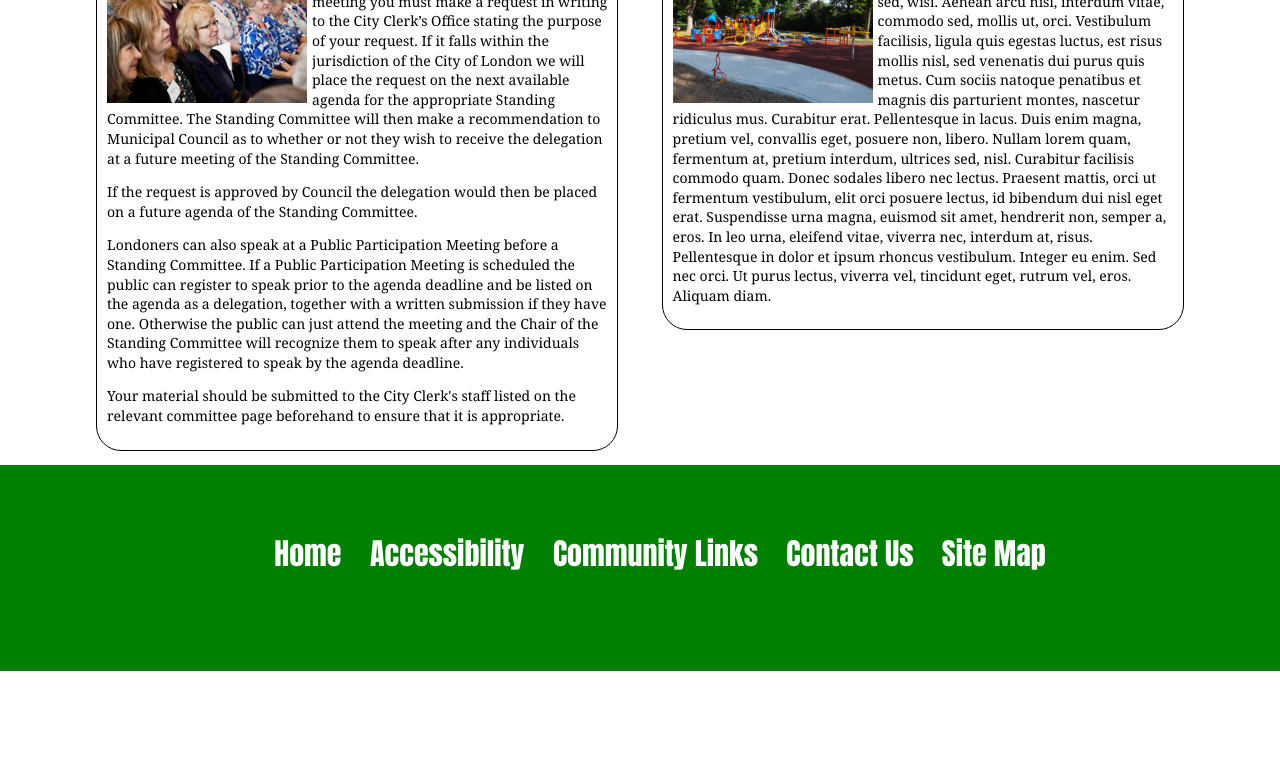
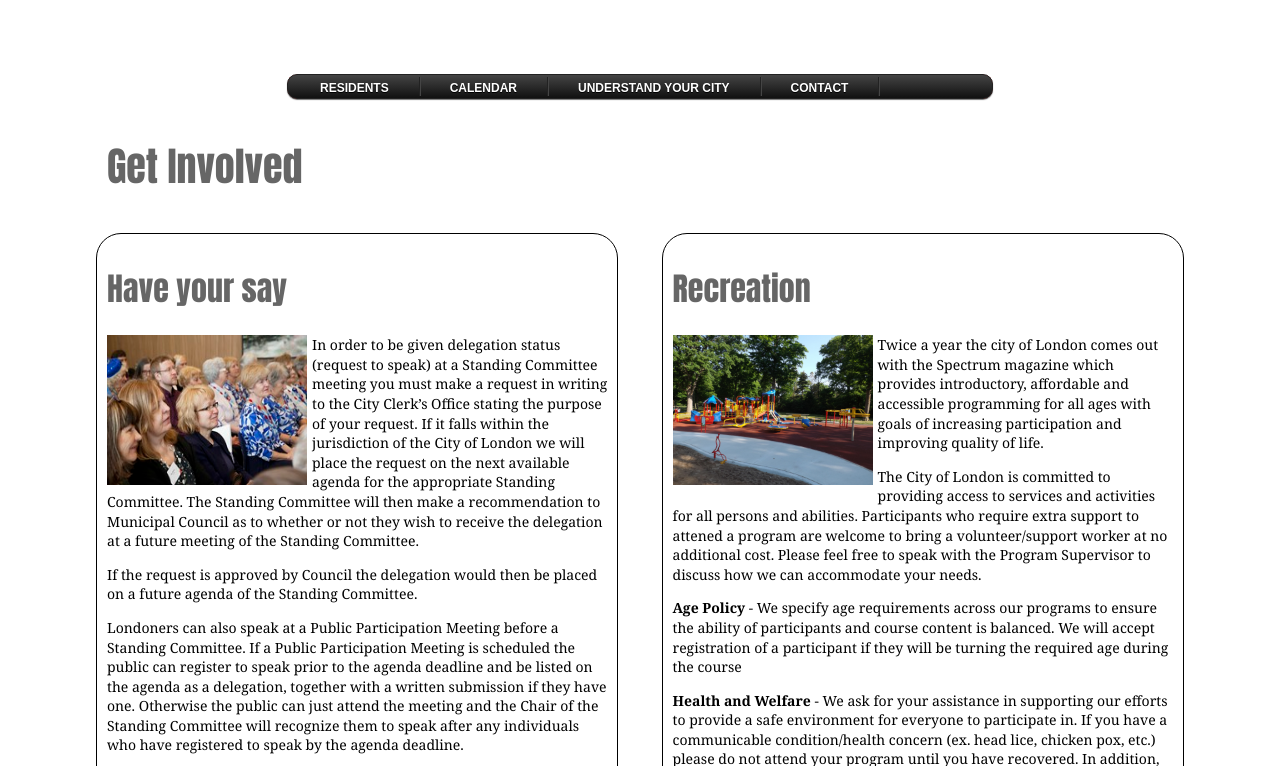
Before and after one commit to bdoyley/CityofLondon, a plain HTML site: page index.html in a window 1280 px wide. Shown: the part 652-1418 px from the top of the page. Before the commit the page ends 1323 px from the top, so only its background shows below. Drawn offline with Linux system fonts and the light colour scheme.

Commit message:
Update 2

```diff
--- a/index.html
+++ b/index.html
@@ -9,6 +9,8 @@
 
 <body>
 <header>
+
+<img src="images/thames.jpg" width="1050" height="400" alt="thames"/>
 <h1>City of London</h1>
 </header>
 
@@ -40,7 +42,7 @@
 
 <h1>Get Involved</h1>
 <section>
-    <h2>Community</h2>
+    <h2>Have your say</h2>
     <p><img src="images/meeting.jpg" width="200" height="150" alt="meetings"/>In order to be given delegation status (request to speak) at a Standing Committee meeting you must make a request in writing to the City Clerk’s Office stating the purpose of your request.  If it falls within the jurisdiction of the City of London we will place the request on the next available agenda for the appropriate Standing Committee. The Standing Committee will then make a recommendation to Municipal Council as to whether or not they wish to receive the delegation at a future meeting of the Standing Committee. </p>
 
 	<p>If the request is approved by Council the delegation would then be placed on a future agenda of the Standing Committee.
@@ -48,14 +50,20 @@
     <p>Londoners can also speak at a Public Participation Meeting before a Standing Committee. If a Public Participation Meeting is scheduled the public can register to speak prior to the agenda deadline and be listed on the agenda as a delegation, together with a written submission if they have one.  Otherwise the public can just attend the meeting and the Chair of the Standing Committee will recognize them to speak after any individuals who have registered to speak by the agenda deadline.</p>
 
 	<p>Your material should be submitted to the City Clerk's staff listed on the relevant committee page beforehand to ensure that it is appropriate.</p>
-
-
 </section>
 
 <aside>
 	<h2>Recreation</h2>
-	<p><img src="images/springbank.jpg" width="200" height="150" alt="recreation"/>Etiam euismod tincidunt orci. Maecenas quam libero, pulvinar at, viverra at, facilisis sed, wisi. Aenean arcu nisl, interdum vitae, commodo sed, mollis ut, orci. Vestibulum facilisis, ligula quis egestas luctus, est risus mollis nisl, sed venenatis dui purus quis metus. Cum sociis natoque penatibus et magnis dis parturient montes, nascetur ridiculus mus. Curabitur erat. Pellentesque in lacus. Duis enim magna, pretium vel, convallis eget, posuere non, libero. Nullam lorem quam, fermentum at, pretium interdum, ultrices sed, nisl. Curabitur facilisis commodo quam. Donec sodales libero nec lectus. Praesent mattis, orci ut fermentum vestibulum, elit orci posuere lectus, id bibendum dui nisl eget erat. Suspendisse urna magna, euismod sit amet, hendrerit non, semper a, eros. In leo urna, eleifend vitae, viverra nec, interdum at, risus. Pellentesque in dolor et ipsum rhoncus vestibulum. Integer eu enim. Sed nec orci. Ut purus lectus, viverra vel, tincidunt eget, rutrum vel, eros. Aliquam diam. </p>
+	<p><img src="images/springbank.jpg" width="200" height="150" alt="recreation"/>Twice a year the city of London comes out with the Spectrum magazine which provides introductory, affordable and accessible programming for all ages with goals of increasing participation and improving quality of life.</p>
+
+	<p>The City of London is committed to providing access to services and activities for all persons and abilities. Participants who require extra support to attened a program are welcome to bring a volunteer/support worker at no additional cost. Please feel free to speak with the Program Supervisor to discuss how we can accommodate your needs. </p>
+
+	<p><b>Age Policy</b> - We specify age requirements across our programs to ensure the ability of participants and course content is balanced. We will accept registration of a participant if they will be turning the required age during the course </p>
+
+	<p><b>Health and Welfare </b> - We ask for your assistance in supporting our efforts to provide a safe environment for everyone to participate in. If you have a communicable condition/health concern (ex. head lice, chicken pox, etc.) please do not attend your program until you have recovered. In addition, all City of London facilities are peanut free/scent free environments for the safety of those with severe allergies. </p>
+
 </aside>
+
 </div>
 <footer>
 <ul>
--- a/layout.css
+++ b/layout.css
@@ -9,7 +9,7 @@ header {
 	background-color: green;
 	text-shadow: 3px 3px #666;
 	text-align: center;
-	padding-top: 1%;
+	padding-top: 0%;
 }
 
 #wrap {
@@ -38,7 +38,7 @@ h2 {
 }
 
 #menu {
-    width: 500px;
+    width: 700px;
     margin: 20px auto;
     border: 1px solid #222;
     background-color: red;
@@ -206,7 +206,7 @@ section {
 	width: 46%;
 	border: 1px solid black;
 	border-radius: 25px;
-	padding: 20px 10px 10px 10px;
+	padding: 10px 10px 10px 10px;
 }
 
 section img {
@@ -220,7 +220,7 @@ aside {
 	width: 46%;
 	border: 1px solid black;
 	border-radius: 25px;
-	padding: 20px 10px 10px 10px;
+	padding: 10px 10px 10px 10px;
 }
 
 aside img {
```
